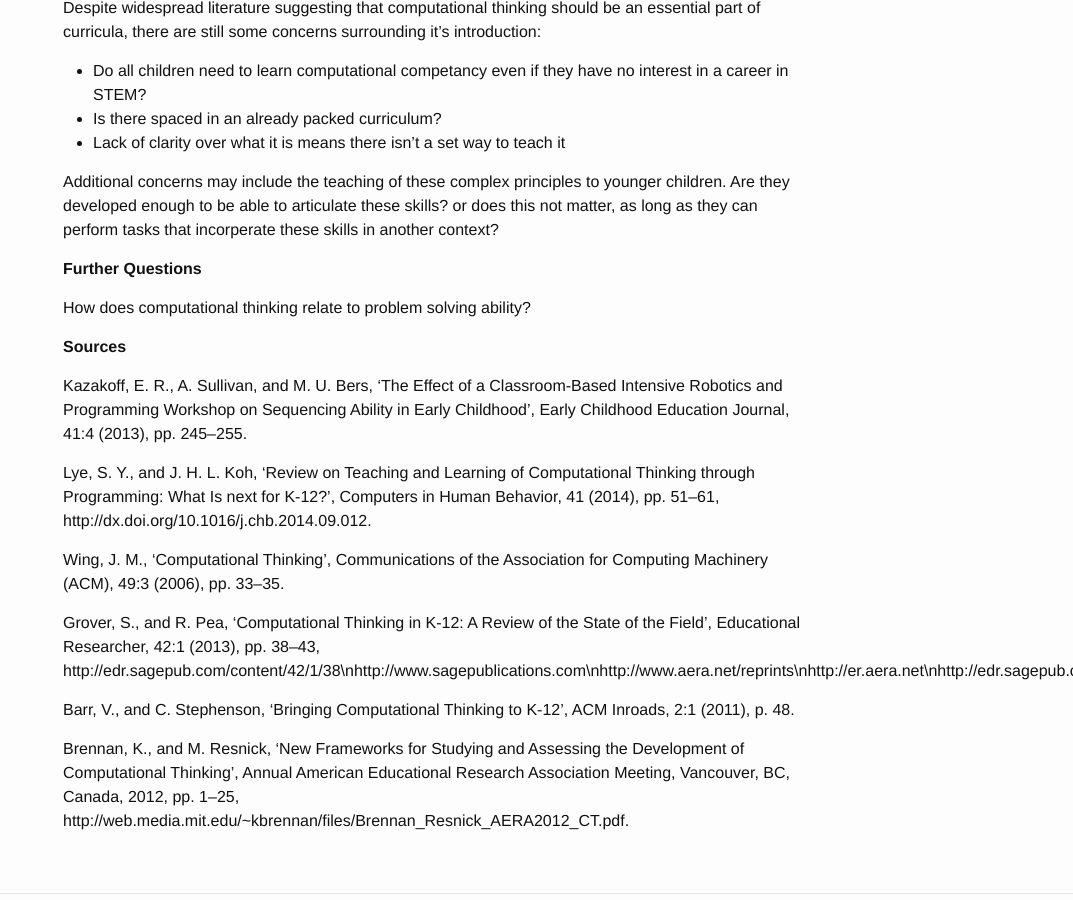
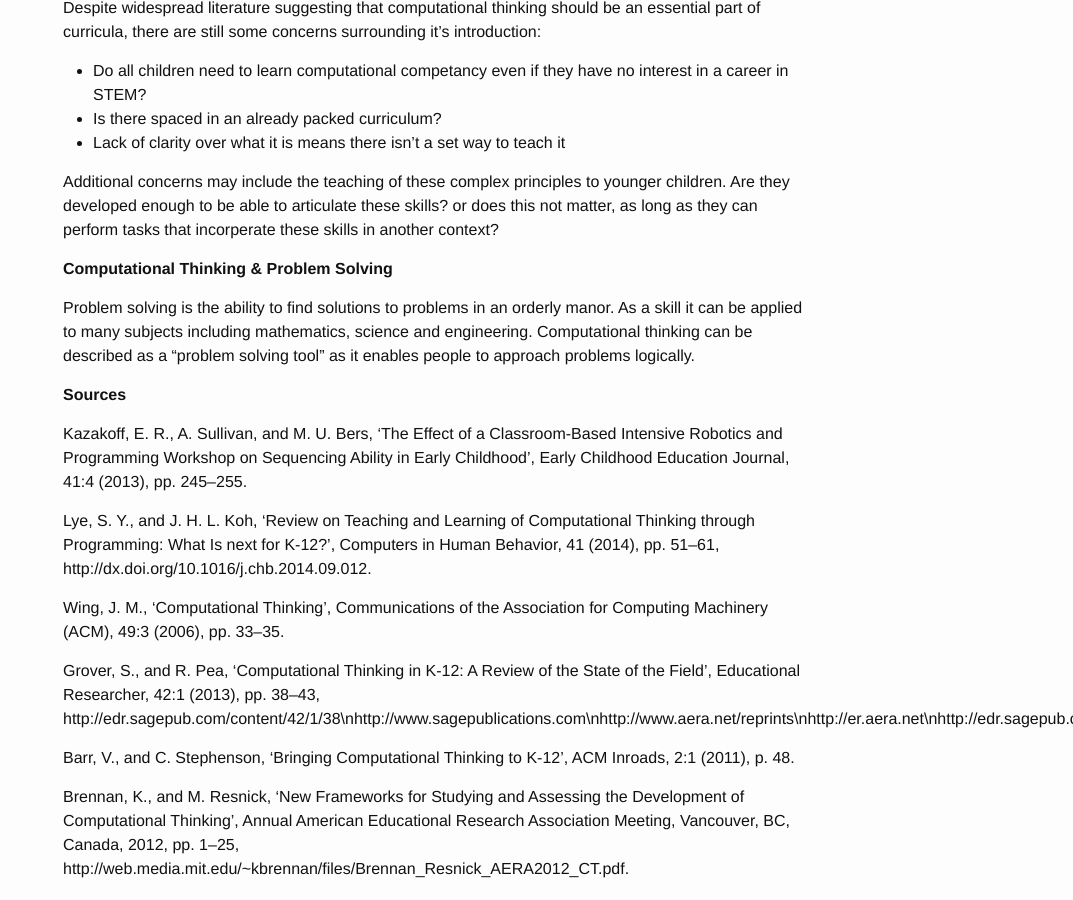
Before and after one commit to simonrose121/phd, a Jekyll site: the page built from _posts/2016-11-15-computational-thinking.md, in a window 1280 px wide and 900 px high, scrolled down 1288 px. Shown: the whole window, without its empty margins (207-1280 px from the left). Built offline with Jekyll 4.4.1, drawn with Linux system fonts in a browser that asks for light colours.

Commit message:
Computational thinking and problem solving

```diff
--- a/_posts/2016-11-15-computational-thinking.md
+++ b/_posts/2016-11-15-computational-thinking.md
@@ -51,9 +51,9 @@ Despite widespread literature suggesting that computational thinking should be a
 
 Additional concerns may include the teaching of these complex principles to younger children. Are they developed enough to be able to articulate these skills? or does this not matter, as long as they can perform tasks that incorperate these skills in another context?
 
-**Further Questions**
+**Computational Thinking & Problem Solving**
 
-How does computational thinking relate to problem solving ability?
+Problem solving is the ability to find solutions to problems in an orderly manor. As a skill it can be applied to many subjects including mathematics, science and engineering. Computational thinking can be described as a "problem solving tool" as it enables people to approach problems logically.
 
 **Sources**
 
```
Also changed, not shown: other parts of _posts/2016-11-15-computational-thinking.md (+1 -1 lines).
